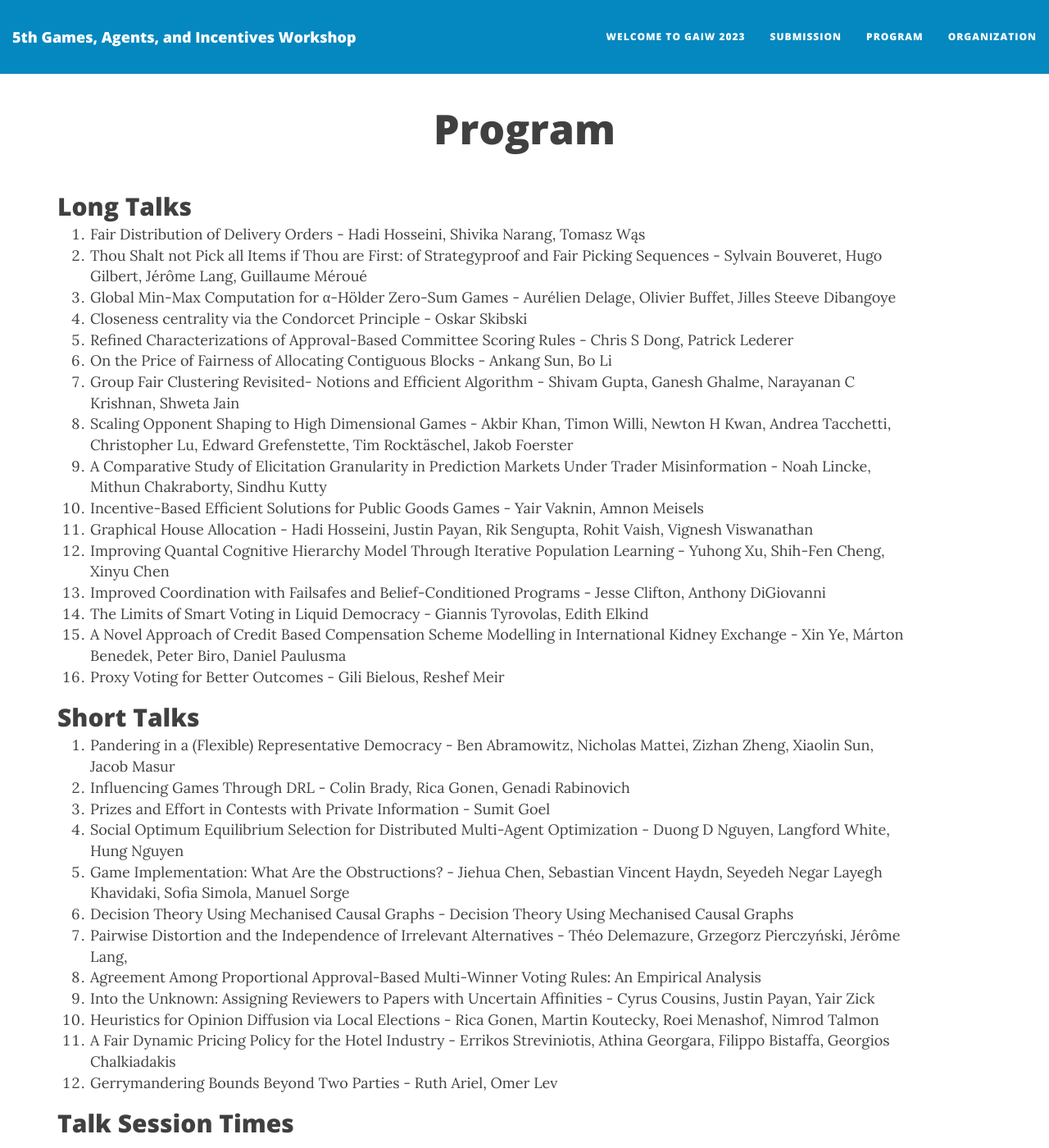
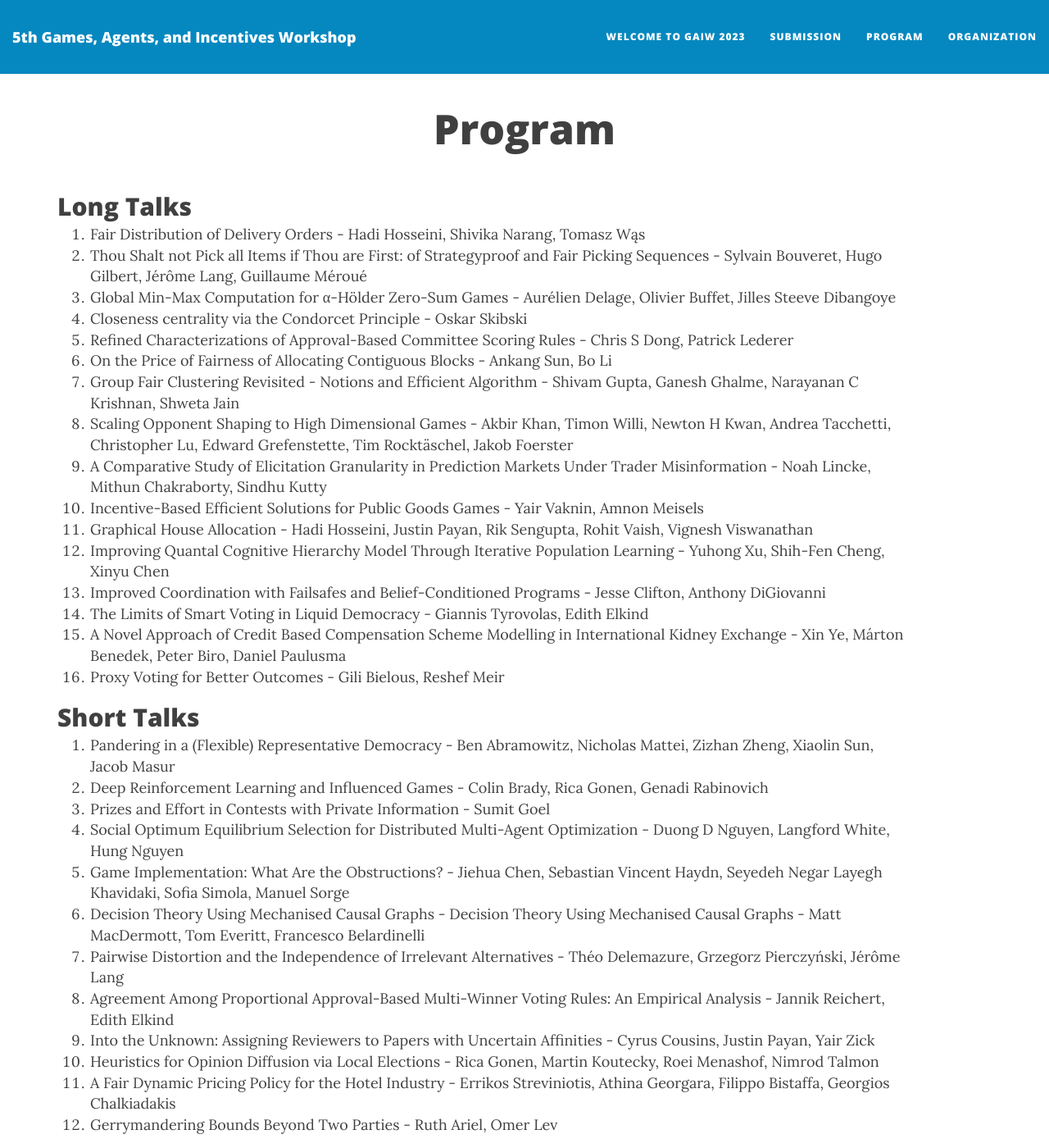
Before and after one commit to PrefLib/gaiw2023, a Jekyll site: the page built from program.md, in a window 1280 px wide and 1400 px high. Shown: the whole window at 82% size. Built offline with Jekyll 4.4.1, drawn with Linux system fonts in a browser that asks for light colours; nearby versions of some CDN libraries; part of the change alters nothing that is shown.

Commit message:
Update program.md
Updated authors for two papers

```diff
--- a/program.md
+++ b/program.md
@@ -84,7 +84,7 @@ Auckland |  TBD |    |   |
 4. Closeness centrality via the Condorcet Principle - Oskar Skibski
 5. Refined Characterizations of Approval-Based Committee Scoring Rules - Chris S Dong, Patrick Lederer
 6. On the Price of Fairness of Allocating Contiguous Blocks - Ankang Sun, Bo Li
-7. Group Fair Clustering Revisited- Notions and Efficient Algorithm - Shivam Gupta, Ganesh Ghalme, Narayanan C Krishnan, Shweta Jain
+7. Group Fair Clustering Revisited - Notions and Efficient Algorithm - Shivam Gupta, Ganesh Ghalme, Narayanan C Krishnan, Shweta Jain
 9. Scaling Opponent Shaping to High Dimensional Games - Akbir Khan, Timon Willi, Newton H Kwan, Andrea Tacchetti, Christopher Lu, Edward Grefenstette, Tim Rocktäschel, Jakob Foerster
 12. A Comparative Study of Elicitation Granularity in Prediction Markets Under Trader Misinformation - Noah Lincke, Mithun Chakraborty, Sindhu Kutty
 13. Incentive-Based Efficient Solutions for Public Goods Games - Yair Vaknin, Amnon Meisels
@@ -99,13 +99,13 @@ Auckland |  TBD |    |   |
 
 ## Short Talks
 1. Pandering in a (Flexible) Representative Democracy - Ben Abramowitz, Nicholas Mattei, Zizhan Zheng, Xiaolin Sun, Jacob Masur
-2. Influencing Games Through DRL - Colin Brady, Rica Gonen, Genadi Rabinovich
+2. Deep Reinforcement Learning and Influenced Games - Colin Brady, Rica Gonen, Genadi Rabinovich
 3. Prizes and Effort in Contests with Private Information - Sumit Goel
 4. Social Optimum Equilibrium Selection for Distributed Multi-Agent Optimization - Duong D Nguyen, Langford White, Hung Nguyen
 5. Game Implementation: What Are the Obstructions? - Jiehua Chen, Sebastian Vincent Haydn, Seyedeh Negar Layegh Khavidaki, Sofia Simola, Manuel Sorge
-6. Decision Theory Using Mechanised Causal Graphs - Decision Theory Using Mechanised Causal Graphs
-7. Pairwise Distortion and the Independence of Irrelevant Alternatives - Théo Delemazure, Grzegorz Pierczyński, Jérôme Lang,
-8. Agreement Among Proportional Approval-Based Multi-Winner Voting Rules: An Empirical Analysis
+6. Decision Theory Using Mechanised Causal Graphs - Decision Theory Using Mechanised Causal Graphs - Matt MacDermott, Tom Everitt, Francesco Belardinelli
+7. Pairwise Distortion and the Independence of Irrelevant Alternatives - Théo Delemazure, Grzegorz Pierczyński, Jérôme Lang
+8. Agreement Among Proportional Approval-Based Multi-Winner Voting Rules: An Empirical Analysis - Jannik Reichert, Edith Elkind
 9. Into the Unknown: Assigning Reviewers to Papers with Uncertain Affinities - Cyrus Cousins, Justin Payan, Yair Zick
 10. Heuristics for Opinion Diffusion via Local Elections - Rica Gonen, Martin Koutecky, Roei Menashof, Nimrod Talmon
 11. A Fair Dynamic Pricing Policy for the Hotel Industry - Errikos Streviniotis, Athina Georgara, Filippo Bistaffa, Georgios Chalkiadakis
@@ -115,37 +115,3 @@ Auckland |  TBD |    |   |
 ## Talk Session Times
 
 To be determined. Please check back later.
-
-
-<!--
-## Long Talks
-
-1. I Will Have Order! Optimizing Orders for Fair Reviewer Assignment - Justin Payan, Yair Zick [(PDF)](https://drive.google.com/file/d/1FSbIbvkZi5ScOax5Tc2JxGdtSJnoEgcy/view?usp=sharing)
-2. Strategyproofing Peer Assessment via Partitioning: The Price in Terms of Evaluators' Expertise - Komal Dhull, Steven Jecmen, Pravesh Kothari, Nihar Shah [(PDF)](https://drive.google.com/file/d/1b6WKE7nQOmHDp86hhiRxwO7b8mCy9z-y/view?usp=sharing)
-3. Combining Fairness and Optimality when Selecting and Allocating Projects - Khaled Belahcène, Vincent Mousseau, Anaëlle Wilczynski [(PDF)](https://drive.google.com/file/d/1B4bTW_MoOKIVZyBok6cRyr777_0_pU7Q/view?usp=sharing)
-4. An Algorithmic Introduction to Savings Circles - Rediet Abebe, Adam Eck, Christian Ikeokwu, Samuel Taggart [(PDF)](https://drive.google.com/file/d/1IflmNZeNfefAgfNy6FrsjAQCopx3UEow/view?usp=sharing)
-5. How Likely A Coalition of Voters Can Influence A Large Election? - Lirong Xia [(PDF)](https://drive.google.com/file/d/1DqucTeFYopFQTbI0JxI1g7j-OO_V_Cqx/view?usp=sharing)
-6. Convergence of Iterative Combinatorial Voting under Uncertainty - Joshua Kavner, Reshef Meir, Francesca Rossi, Liron Xia [(PDF)](https://drive.google.com/file/d/1GU6mGVi-X6Jni7l9w7iebf4BLgMOk6QK/view?usp=sharing)
-7. Strategyproof Social Decision Schemes on Super Condorcet Domains - Felix Brandt, Patrick Lederer, Sascha Tausch [(PDF)](https://drive.google.com/file/d/1B4tPqeg5AjBRofu9-KsbtI2rYpd10OFu/view?usp=sharing)
-8. On the Impact of Social Media Recommendations on Opinion Consensus - Antonio Coppola, Diodato Ferraioli, Vincenzo Auletta [(PDF)](https://drive.google.com/file/d/15Bk6_sXZBrPja9U8khulRHgOTwqN_7sS/view?usp=sharing)
-9. Collecting, Classifying, Analyzing, and Utilizing Real-World Elections - Niclas Boehmer, Nathan Schaar [(PDF)](https://drive.google.com/file/d/1-0viL4EYDrYyWYzcuBn0NgeTAOtwUmcH/view?usp=sharing)
-10. Preserving Diversity when Partitioning: A Geometric Approach - Sebastian Perez-Salazar, Alfredo Torrico, Victor Verdugo [(PDF)](https://drive.google.com/file/d/12l_IxntjS1B38-Xy8b8I9vIbeRpl9jc5/view?usp=sharing)
-11. Welfare Optimal Combinatorial Civic Crowdfunding with Budgeted Agents - Sankarshan Damle, Manisha Padala, Sujit Gujar [(PDF)](https://drive.google.com/file/d/1hmF_qGTORDRgA0gX-zB535I80zdxmV6w/view?usp=sharing)
-12. Commitment Games with Conditional Information Revelation - Antonio DiGiovanni, Jesse Clifton [(PDF)](https://drive.google.com/file/d/1VcwTe-hjJ-5JgiZWq-Dm242vQw3H70Zm/view?usp=sharing)
-13. Locally EFX Allocations Over a Graph - Justin Payan, Rik Sengupta, Vignesh Viswanathan [(PDF)](https://drive.google.com/file/d/1YedkMcBvteZsk1OZpwar1uGqbg3mb2hs/view?usp=sharing)
-14. Capacity Expansion in the College Admission Problem - Federico Bobbio, Margarida Carvalho, Alfredo Torrico, Andrea Lodi [(PDF)](https://drive.google.com/file/d/1E1nuFAHqvjV1bgT9AsFpZfjnc514TEnv/view?usp=sharing)
-
-    ## Short Talks
-
-15. Random Rank: The One and Only Strategyproof and Proportionally Fair Randomized Facility Location Mechanism - Haris Aziz, Alexander Lam, Mashbat Suzuki, Toby Walsh [(PDF)](https://drive.google.com/file/d/1HkEx87BgYrb4hr0rmJQLoJyq7TCmsLsm/view?usp=sharing)
-16. Towards Secure Virtual Elections: Multiparty Computation of Order Based Voting Rules - Tamir Tassa, Lihi Dery [(PDF)](https://drive.google.com/file/d/11wFmSsNgEkkh1RGUm2sml3wHK7N-7HuM/view?usp=sharing)
-17. Strategic Reasoning in Automated Mechanism Design - Bastien Maubert, Munyque Mittelmann, Aniello Murano, Laurent Perrussel [(PDF)](https://drive.google.com/file/d/1g7JHKW5p1Rw4zXE2AUMIP2LyIILFamTd/view?usp=sharing)
-18. Matching Algorithms under Diversity-Based Reservations - Haris Aziz, Sean Chu, Zhaohong Sun [(PDF)](https://drive.google.com/file/d/1YJPrx8MBqleO3ge09G1IPJOsXh8G8gEQ/view?usp=sharing)
-19. Gradient Descent Ascent in Min-Max Stackelberg Games - Denizalp Goktas, Amy Greenwald [(PDF)](https://drive.google.com/file/d/102iQn3ayHAzlaiVVKzDIEyF0O4KDccyW/view?usp=sharing)
-20. Proportionally Fair Obnoxious Facility Location - Haris Aziz, Alexander Lam, Fahimeh Ramezani, Toby Walsh [(PDF)](https://drive.google.com/file/d/1QGFkm5HFCJ3wNsNV4XVSsbguIq-zx9QX/view?usp=sharing)
-21. Analysis on the Impact of Iceberg Orders in Financial Markets - Buhong Liu, Carmine Ventre, Maria Polukarov, Lingbo Li, Leslie Kanthan, Fan Wu, Michail Basios [(PDF)](https://drive.google.com/file/d/1EmlxSf8gMo4lmGTKqq8mBrscemzAuDrE/view?usp=sharing)
-22. Seeking Ground Truth: A Simulation-Based Exploration of Liquid Democracy and Sortition on Social Networks - Ben Armstrong, Shiri Heffetz, Nimrod Talmon, Kate Larson [(PDF)](https://drive.google.com/file/d/1al6oNK0O7bqRIxSGSl3ZLSB54MPcxuW5/view?usp=sharing)
-23. Conditional Strategy Equilibrium - Lorenzo Bastianello, Mehmet Ismail [(PDF)](https://drive.google.com/file/d/1NGLE0AlrOPk19nrkxmmwi2gGg1k4RPrl/view?usp=sharing)
-
-
--->
```
